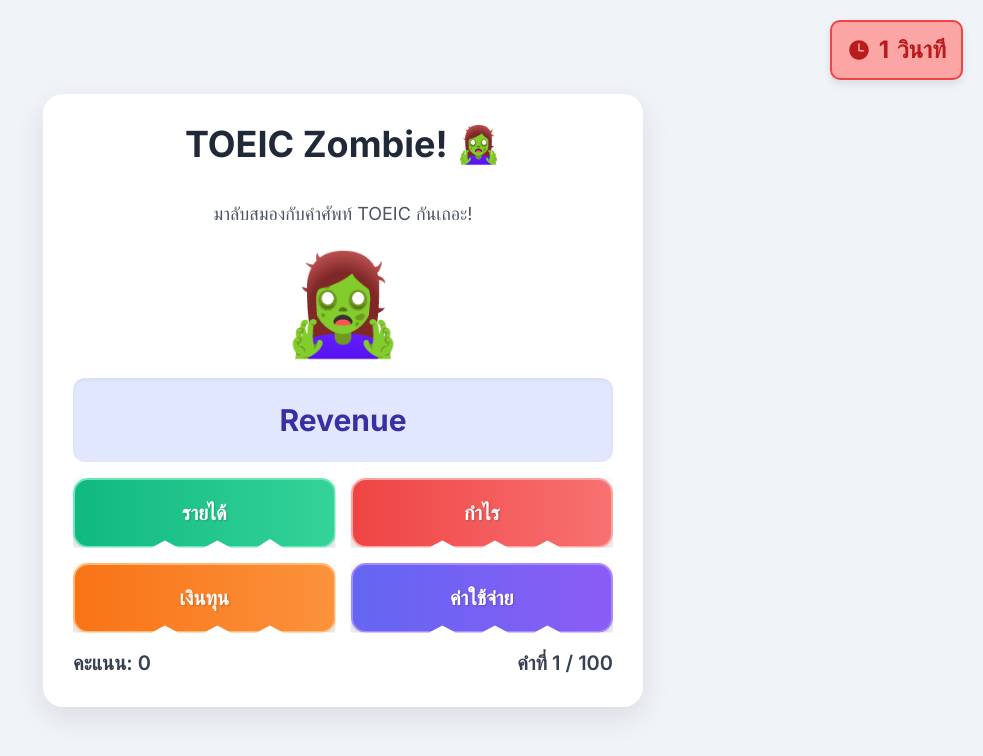
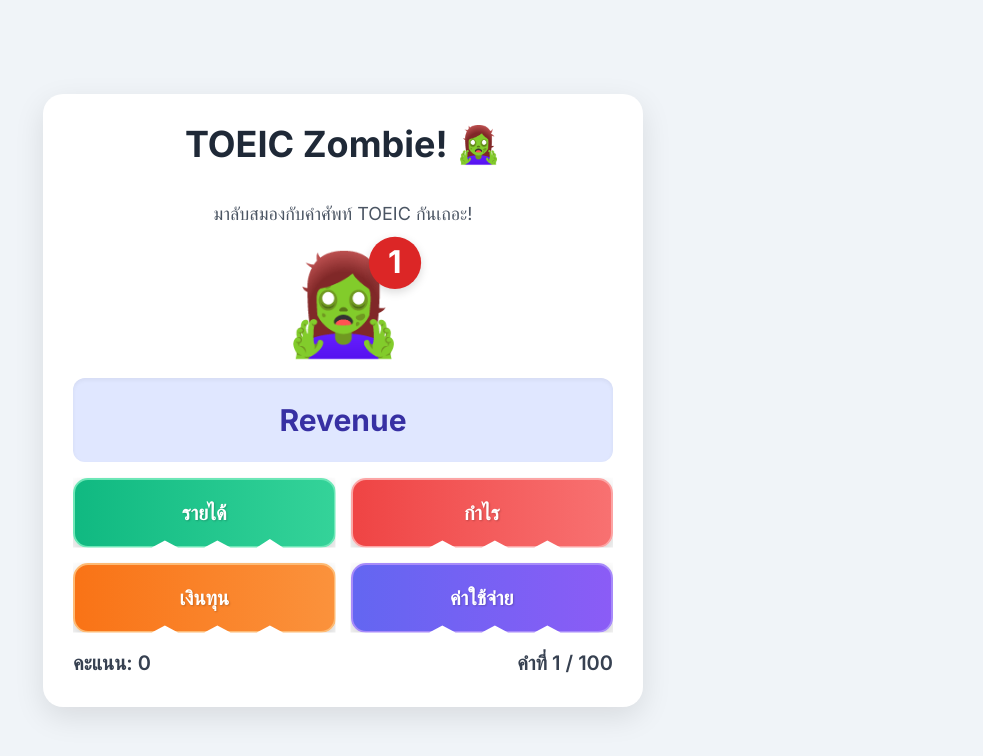
Before and after one commit to october10221/october10221.github.io, a website with bundled scripts: page index.html in a window 1280 px wide. Both pictures are taken after a click on the button "เริ่มเล่น!". Shown: the whole page, without its empty margins (297-1280 px from the left). Built offline with nearby package versions, Linux system fonts and the light colour scheme.

Commit message:
add more style countdown

```diff
--- a/index.html
+++ b/index.html
@@ -21,7 +21,7 @@
 
         <!-- Game Screen -->
         <div id="game-screen" class="hidden flex-col items-center justify-center gap-6">
-            <div class="text-6xl mb-4" id="zombie-emoji">🧟‍♀️</div>
+            <div class="zombie-emoji-wrapper"><div class="text-6xl mb-4" id="zombie-emoji">🧟‍♀️</div></div>
             <p id="feedback-message" class="text-xl font-semibold text-red-500 min-h-[30px]"></p>
             <div class="bg-indigo-100 p-6 rounded-xl shadow-inner mb-4 w-full">
                 <p class="text-3xl font-bold text-indigo-800" id="word-display">Word</p>
@@ -47,14 +47,6 @@
         </div>
     </div>
 
-    <!-- Countdown Timer Display -->
-    <div id="countdown-container" class="hidden">
-        <svg xmlns="http://www.w3.org/2000/svg" viewBox="0 0 24 24" fill="currentColor">
-            <path fill-rule="evenodd" d="M12 2.25c-5.385 0-9.75 4.365-9.75 9.75s4.365 9.75 9.75 9.75 9.75-4.365 9.75-9.75S17.385 2.25 12 2.25zM12.75 6a.75.75 0 00-1.5 0v6.75a.75.75 0 00.75.75h4.5a.75.75 0 000-1.5h-3.75V6z" clip-rule="evenodd" />
-        </svg>
-        <span id="countdown">3</span> วินาที
-</div>
-
     <script type="module" src="script.js"></script>
 </body>
 </html>
--- a/script.js
+++ b/script.js
@@ -29,8 +29,6 @@
 const totalQuestionsDisplay = document.getElementById('total-questions');
 const zombieEmoji = document.getElementById('zombie-emoji');
 const feedbackMessage = document.getElementById('feedback-message');
-const countdownDisplay = document.getElementById('countdown'); // สำหรับแสดงเวลาถอยหลัง
-const countdownContainer = document.getElementById('countdown-container'); // Container ของตัวจับเวลา
 const incorrectAnswersDisplay = document.getElementById('incorrect-answers-display'); // สำหรับแสดงเฉลยคำตอบที่ผิด
 
 // ฟังก์ชันสุ่ม Array (Fisher-Yates shuffle algorithm) นำเข้าใน utils.js
@@ -46,7 +44,6 @@
     startScreen.classList.add('hidden');
     endScreen.classList.add('hidden');
     gameScreen.classList.remove('hidden');
-    countdownContainer.classList.remove('hidden'); // แสดงตัวจับเวลา
 
     // Reset zombie to initial size and remove shake
     zombieEmoji.style.opacity = '1';
@@ -57,26 +54,41 @@
     displayQuestion();
 }
 
+// Utility to update the countdown badge on the zombie icon
+function updateZombieCountdownBadge(time) {
+    let badge = zombieEmoji.querySelector('.zombie-countdown-badge');
+    if (time > 0) {
+        if (!badge) {
+            badge = document.createElement('span');
+            badge.className = 'zombie-countdown-badge';
+            zombieEmoji.appendChild(badge);
+        }
+        badge.textContent = time;
+    } else if (badge) {
+        badge.remove();
+    }
+}
+
 // ฟังก์ชันเริ่มต้นนับถอยหลัง
 function startCountdown() {
     clearInterval(countdownInterval); // ล้าง interval เก่าถ้ามี
     timeLeft = initialCountdown; // ตั้งเวลาเริ่มต้น
-    countdownDisplay.textContent = timeLeft; // อัปเดตการแสดงผล
+    updateZombieCountdownBadge(timeLeft); // Show badge
 
     // ตั้งค่าขนาดซอมบี้เริ่มต้น
     zombieEmoji.style.transform = 'scale(1)';
 
     countdownInterval = setInterval(() => {
         timeLeft--;
-        countdownDisplay.textContent = timeLeft;
+        updateZombieCountdownBadge(timeLeft);
 
         // คำนวณขนาดซอมบี้ตามเวลาที่เหลือ (scale จาก 1 ถึง zombieMaxScale)
         const scaleFactor = 1 + (initialCountdown - timeLeft) * ((zombieMaxScale - 1) / initialCountdown);
         zombieEmoji.style.transform = `scale(${scaleFactor})`;
 
-
         if (timeLeft <= 0) {
             clearInterval(countdownInterval);
+            updateZombieCountdownBadge(0); // Remove badge
             // ปิดปุ่มตัวเลือกทั้งหมด
             Array.from(optionsContainer.children).forEach(button => {
                 button.disabled = true;
@@ -188,7 +200,7 @@
 // ฟังก์ชันจบเกม
 function endGame() {
     clearInterval(countdownInterval); // ตรวจสอบให้แน่ใจว่าหยุดการนับถอยหลังเมื่อจบเกม
-    countdownContainer.classList.add('hidden'); // ซ่อนตัวจับเวลา
+    updateZombieCountdownBadge(0); // Remove badge
     gameScreen.classList.add('hidden');
     endScreen.classList.remove('hidden');
     finalScoreDisplay.textContent = currentScore;
@@ -217,6 +229,5 @@
     startScreen.classList.remove('hidden');
     gameScreen.classList.add('hidden');
     endScreen.classList.add('hidden');
-    countdownContainer.classList.add('hidden'); // ซ่อนตัวจับเวลาตั้งแต่แรก
     incorrectAnswersDisplay.classList.add('hidden'); // ซ่อนส่วนเฉลยคำตอบที่ผิดตั้งแต่แรก
 });
--- a/style.css
+++ b/style.css
@@ -205,6 +205,36 @@
         /* Zombie emoji scaling transition */
         #zombie-emoji {
             transition: transform 1s linear; /* Smooth transition for scaling */
+            position: relative;
+        }
+
+        /* Prevent zombie-countdown-badge from scaling with zombie icon */
+        .zombie-emoji-wrapper {
+            position: relative;
+            display: inline-block;
+        }
+        #zombie-emoji {
+            display: inline-block;
+            position: static;
+            vertical-align: middle;
+        }
+        .zombie-countdown-badge {
+            position: absolute;
+            top: -10px;
+            right: -10px;
+            background: #dc2626;
+            color: #fff;
+            border-radius: 50%;
+            width: 32px;
+            height: 32px;
+            display: flex;
+            align-items: center;
+            justify-content: center;
+            font-size: 1.2rem;
+            font-weight: bold;
+            box-shadow: 0 2px 6px rgba(0,0,0,0.15);
+            z-index: 10;
+            transform: none !important;
         }
 
         /* Style for incorrect answers list */
```
